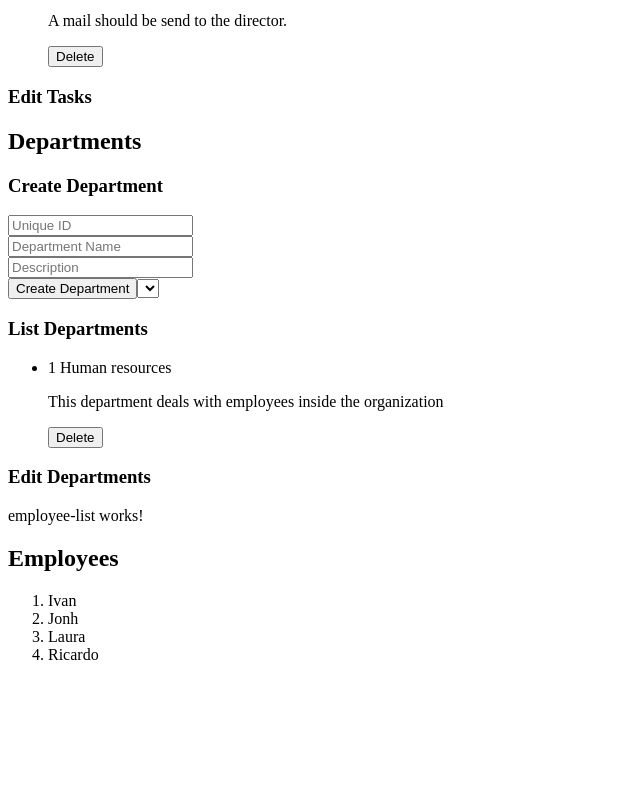
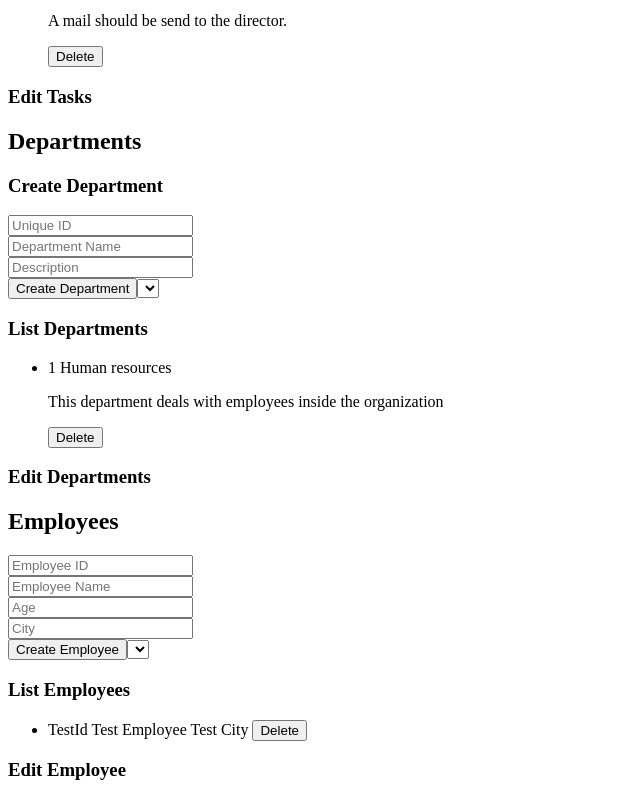
Before and after one commit to petrov-dimitar/task-management-app-fontys-web-2, an Angular app in the folder WEB2-Deyna-Dimitar-Aleksandra/: page / in a window 1280 px wide. Shown: the part 273-1073 px from the top of the page, without its empty margins (0-640 px from the left). Before the commit the page ends 953 px from the top, so only its background shows below. Built offline with nearby package versions, Linux system fonts and the light colour scheme.

Commit message:
week3 employee CRUD

```diff
--- a/WEB2-Deyna-Dimitar-Aleksandra/src/app/employee-list/employee-list.component.css
+++ b/WEB2-Deyna-Dimitar-Aleksandra/src/app/employee-list/employee-list.component.css
@@ -0,0 +1,3 @@
+input {
+    display: block;
+  }
--- a/WEB2-Deyna-Dimitar-Aleksandra/src/app/employee-list/employee-list.component.html
+++ b/WEB2-Deyna-Dimitar-Aleksandra/src/app/employee-list/employee-list.component.html
@@ -1,7 +1,45 @@
-<p>employee-list works!</p>
+<!-- <p>employee-list works!</p> -->
 <div>
     <h2> Employees</h2>
     <ol>
-      <li *ngFor="let employee of employees">{{ employee }}</li>
+      <!-- <li *ngFor="let employee of employees">{{ employee }}</li> -->
     </ol>
+
+
+    <input type="text" placeholder="Employee ID" [(ngModel)]="newId" />
+    <input type="text" placeholder="Employee Name" [(ngModel)]="newName"/>
+    <input type="text"placeholder="Age" [(ngModel)]="newAge"/>
+    <!-- <input type="text" placeholder="Department ID" [(ngModel)]="departmentId"/> -->
+    <input type="text" placeholder="City" [(ngModel)]="newCity"/>
+
+    <button (click)="addEmployee()">Create Employee</button>
+
+    <select name="" id="">
+      <option *ngFor="let employee of employees"></option>
+    </select>
+    <h3>List Employees</h3>
+    <ul>
+      <li
+        (click)="selectEmployee(employee)"
+        *ngFor="let employee of employees"
+      >
+        {{ employee.id }} {{ employee.name }} {{ employee.city }}
+        <span
+          ><button (click)="deleteEmployee(employee)">Delete</button></span
+        >
+      </li>
+    </ul>
+    <h3>Edit Employee</h3>
+    <input
+      *ngIf="selectedEmployee"
+      type="text"
+      [(ngModel)]="selectedEmployee.id"
+    />
+
+    <input
+      *ngIf="selectedEmployee"
+      type="text"
+      [(ngModel)]="selectedEmployee.name"
+    />
+
   </div>
--- a/WEB2-Deyna-Dimitar-Aleksandra/src/app/employee-list/employee-list.component.ts
+++ b/WEB2-Deyna-Dimitar-Aleksandra/src/app/employee-list/employee-list.component.ts
@@ -1,4 +1,5 @@
-import { Component, OnInit } from '@angular/core';
+import { Component, OnInit} from '@angular/core';
+import {Employee} from '../interfaces/employee'
 
 @Component({
   selector: 'app-employee-list',
@@ -7,9 +8,32 @@ import { Component, OnInit } from '@angular/core';
 })
 export class EmployeeListComponent implements OnInit {
 
-  constructor() { }
-  employees: string[] = ['Ivan', 'Jonh', 'Laura', 'Ricardo',]
+  constructor() {
+  }
+  newId: string;
+  newName: string;
+  newAge: number;
+  newCity: string;
+  departmentId: number;
+  employees: Employee[] = [{id: 'TestId', name: 'Test Employee', age: 21, city: 'Test City', departmentId: '1'}];
+  selectedEmployee: Employee;
+
+  // employees: string[] = ['Ivan', 'Jonh', 'Laura', 'Ricardo',]
   ngOnInit(): void {
+
+  }
+
+  deleteEmployee(employee: Employee){
+    let index = this.employees.indexOf(employee);
+    this.employees.splice(index, 1);
+  }
+
+  addEmployee(){
+    this.employees.push(new Employee(this.newId, this.newName, this.newCity, this.newAge))
+  }
+
+  selectEmployee(employee) {
+    this.selectedEmployee = employee;
   }
 
 }
--- /dev/null
+++ b/WEB2-Deyna-Dimitar-Aleksandra/src/app/interfaces/employee.ts
@@ -0,0 +1,15 @@
+export class Employee{
+    constructor(id, name, age?, city?, departmentId?){
+        this.id = id
+        this.name = name
+        this.age = age
+        this.city = city
+        this.departmentId = departmentId
+    }
+
+    id: string
+    name: string
+    age?: number
+    city?: string
+    departmentId?: string
+}
```
